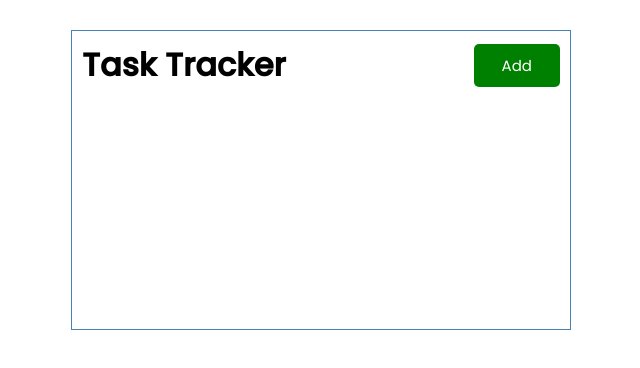
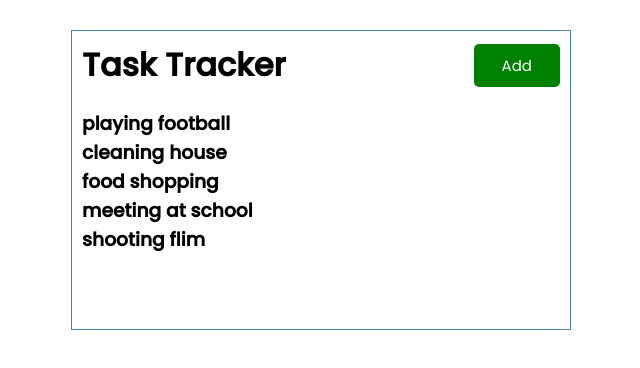
Before and after one commit to ahmedabukar01/React-Task-tracker-crash-course-, a React (Create React App) app: page / in a window 1280 px wide. Shown: the top 368 px of the page, without its empty margins (319-959 px from the left). Built offline with nearby package versions, Linux system fonts and the light colour scheme.

Commit message:
initial commit

```diff
--- a/src/App.js
+++ b/src/App.js
@@ -1,10 +1,45 @@
 import React from 'react';
 import Header from './components/Header'
+import Tasks from './components/Tasks'
+import {useState} from 'react'
 
 function App() {
+  const [tasks,setTasks] = useState([
+    {
+        id: 1,
+        text: 'playing football',
+        day:'feb 5th at 1:30',
+        reminder: true,
+    },
+    {
+        id: 2,
+        text: 'cleaning house',
+        day:'feb 5th at 8:15',
+        reminder: false,
+    },
+    {
+        id: 3,
+        text: 'food shopping',
+        day:'feb 5th at 10:00',
+        reminder: true,
+    },
+    {
+        id: 4,
+        text: 'meeting at school',
+        day:'feb 5th at 2:30',
+        reminder: false,
+    },
+    {
+        id: 5,
+        text: 'shooting flim',
+        day:'feb 5th at 5:50',
+        reminder: true,
+    }
+])
   return (
     <div className="container">
-      <Header name="Ahmed the Warrior!"/>
+      <Header/>
+      <Tasks tasks={tasks}/>
     </div>
 
   )
--- /dev/null
+++ b/src/components/Tasks.js
@@ -0,0 +1,12 @@
+
+const Tasks = ({tasks}) => {
+    return (
+        <>
+           {tasks.map(task=>(
+               <h3 key={task.id}>{task.text}</h3>
+           ))}
+        </>
+    )
+}
+
+export default Tasks
```
